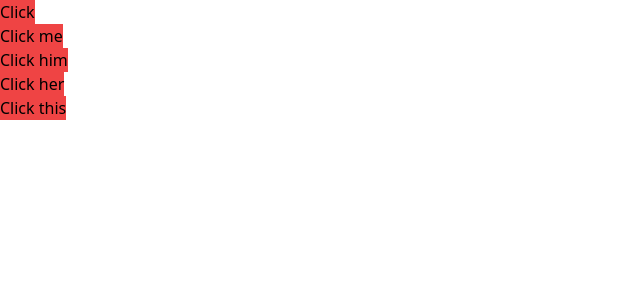
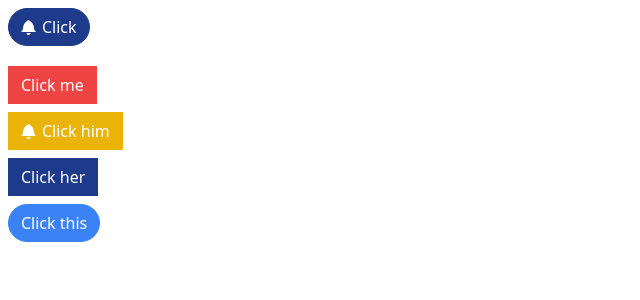
Before and after one commit to eymmProjects/ReactProjects, a React (Create React App) app in the folder comps/: page / in a window 1280 px wide. Shown: the top 300 px of the page, without its empty margins (0-640 px from the left). Built offline with nearby package versions, Linux system fonts and the light colour scheme.

Commit message:
Button Components

```diff
--- a/comps/package.json
+++ b/comps/package.json
@@ -6,9 +6,11 @@
     "@testing-library/jest-dom": "^5.16.5",
     "@testing-library/react": "^13.4.0",
     "@testing-library/user-event": "^13.5.0",
+    "classnames": "^2.3.2",
     "prop-types": "^15.8.1",
     "react": "^18.2.0",
     "react-dom": "^18.2.0",
+    "react-icons": "^4.7.1",
     "react-scripts": "5.0.1",
     "web-vitals": "^2.1.4"
   },
--- a/comps/src/App.js
+++ b/comps/src/App.js
@@ -1,11 +1,23 @@
+import { GoBell } from "react-icons/go";
 import "./index.css";
 import Button from "./Button";
 
 function App() {
+  const handleClick = () => {
+    console.log("click");
+  };
+
   return (
     <div>
       <div>
-        <Button success rounded outline>
+        <Button
+          secondary
+          rounded
+          outline
+          className="mb-5"
+          onClick={handleClick}
+        >
+          <GoBell />
           Click
         </Button>
       </div>
@@ -15,7 +27,10 @@
         </Button>
       </div>
       <div>
-        <Button warning>Click him</Button>
+        <Button warning>
+          <GoBell />
+          Click him
+        </Button>
       </div>
       <div>
         <Button secondary outline>
@@ -23,7 +38,7 @@
         </Button>
       </div>
       <div>
-        <Button secondary rounded>
+        <Button primary rounded>
           Click this
         </Button>
       </div>
--- a/comps/src/Button.js
+++ b/comps/src/Button.js
@@ -1,4 +1,5 @@
 import propTypes from "prop-types";
+import className from "classnames";
 
 function Button({
   children,
@@ -9,8 +10,33 @@
   danger,
   outline,
   rounded,
+  ...rest
 }) {
-  return <button className="bg-red-500	">{children}</button>;
+  // console.log(rest);
+  const classes = className(
+    rest.className,
+    "flex items-center px-3 py-1.5 m-2 border",
+    {
+      "border-blue-500 bg-blue-500 text-white": primary,
+      "border-blue-900 bg-blue-900 text-white": secondary,
+      "border-green-500 bg-green-500 text-white": success,
+      "border-yellow-500 bg-yellow-500 text-white": warning,
+      "border-red-500 bg-red-500 text-white": danger,
+      // "bg-white ": outline,
+      "rounded-full": rounded,
+      "text-blue-500": outline && primary,
+      "text-gray-500": outline && secondary,
+      "text-green-500": outline && success,
+      "text-yellow-500": outline && warning,
+      "text-red-500": outline && danger,
+    }
+  );
+
+  return (
+    <button {...rest} className={classes}>
+      {children}
+    </button>
+  );
 }
 
 Button.propTypes = {
@@ -24,7 +50,9 @@
 
     // console.log(props);
 
-    return new Error("Invalid Props");
+    if (count > 1) {
+      return new Error("Invalid Props");
+    }
   },
 };
 
--- a/comps/src/index.css
+++ b/comps/src/index.css
@@ -1,3 +1,7 @@
 @tailwind base;
 @tailwind components;
 @tailwind utilities;
+
+button>svg {
+ margin-right: 5px;
+}
```
Also changed, not shown: 1 other file (tests, documents, lock files or other folders).
